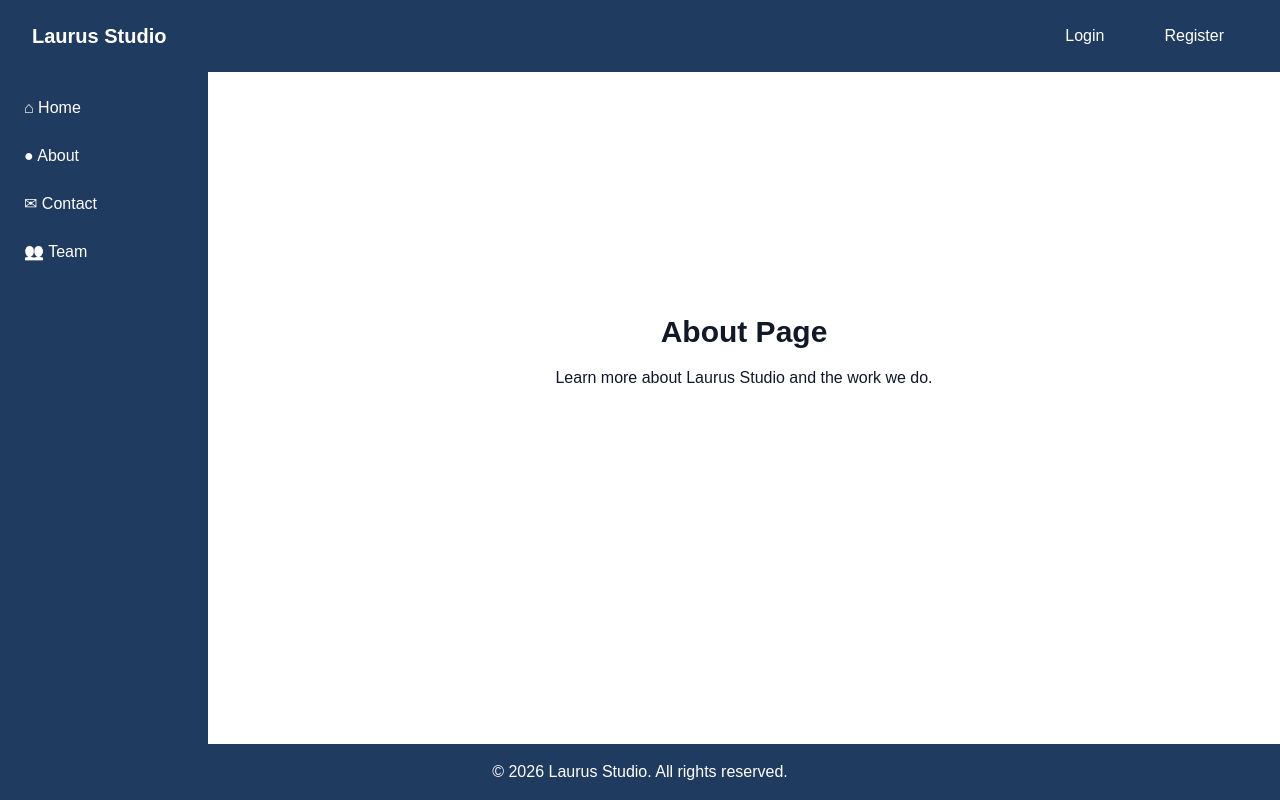
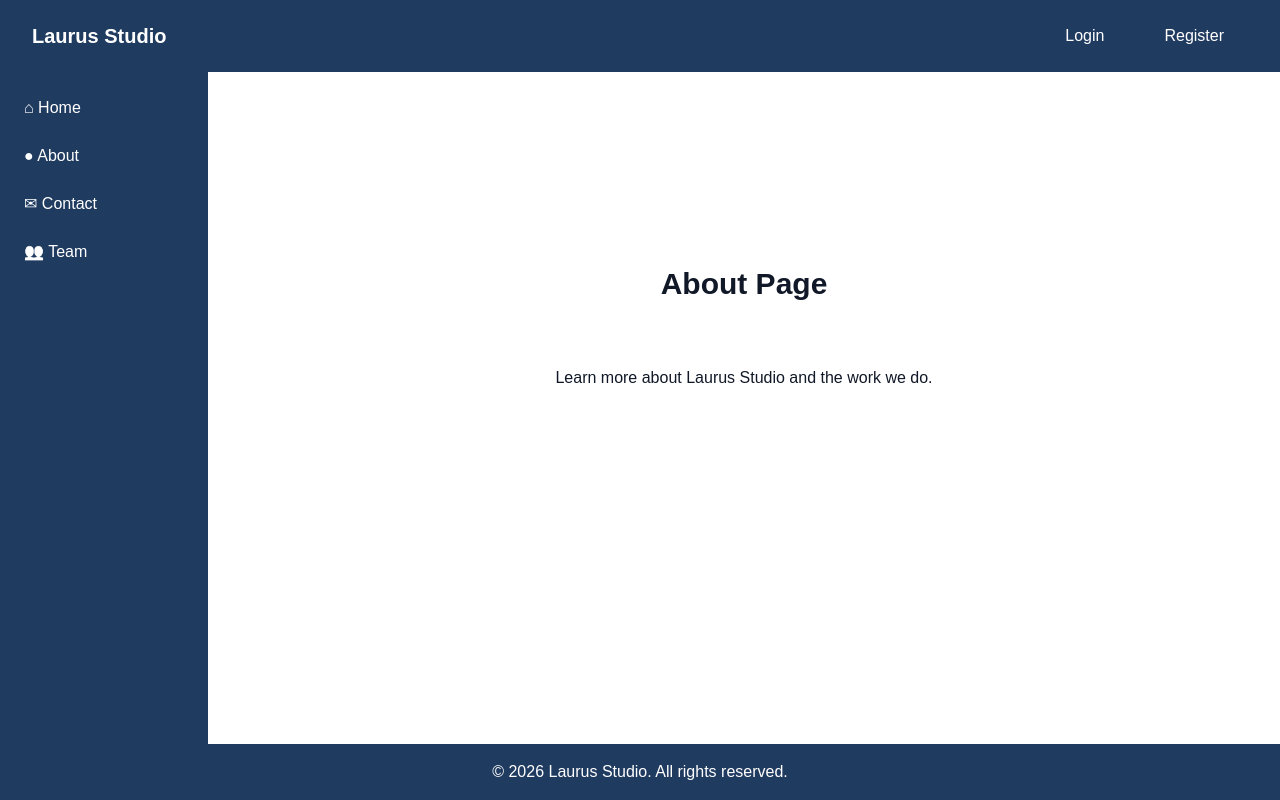
Before and after one commit to abrahamviernes/week3-layout, a Next.js app: page /about in a window 1280 px wide. Built offline with nearby package versions, Linux system fonts and the light colour scheme.

Commit message:
Adjust heading position on About Page

```diff
--- a/app/about/page.js
+++ b/app/about/page.js
@@ -3,7 +3,7 @@ export default function About() {
 
 <section className="flex min-h-[60vh] flex-col items-center justify-center text-center">
 
-      <h1 className="text-3xl font-bold mb-4">About Page</h1>
+     <h1 className="text-3xl font-bold mb-4 relative -top-12">About Page</h1>
 
       <p>
         Learn more about Laurus Studio and the work we do.
```
